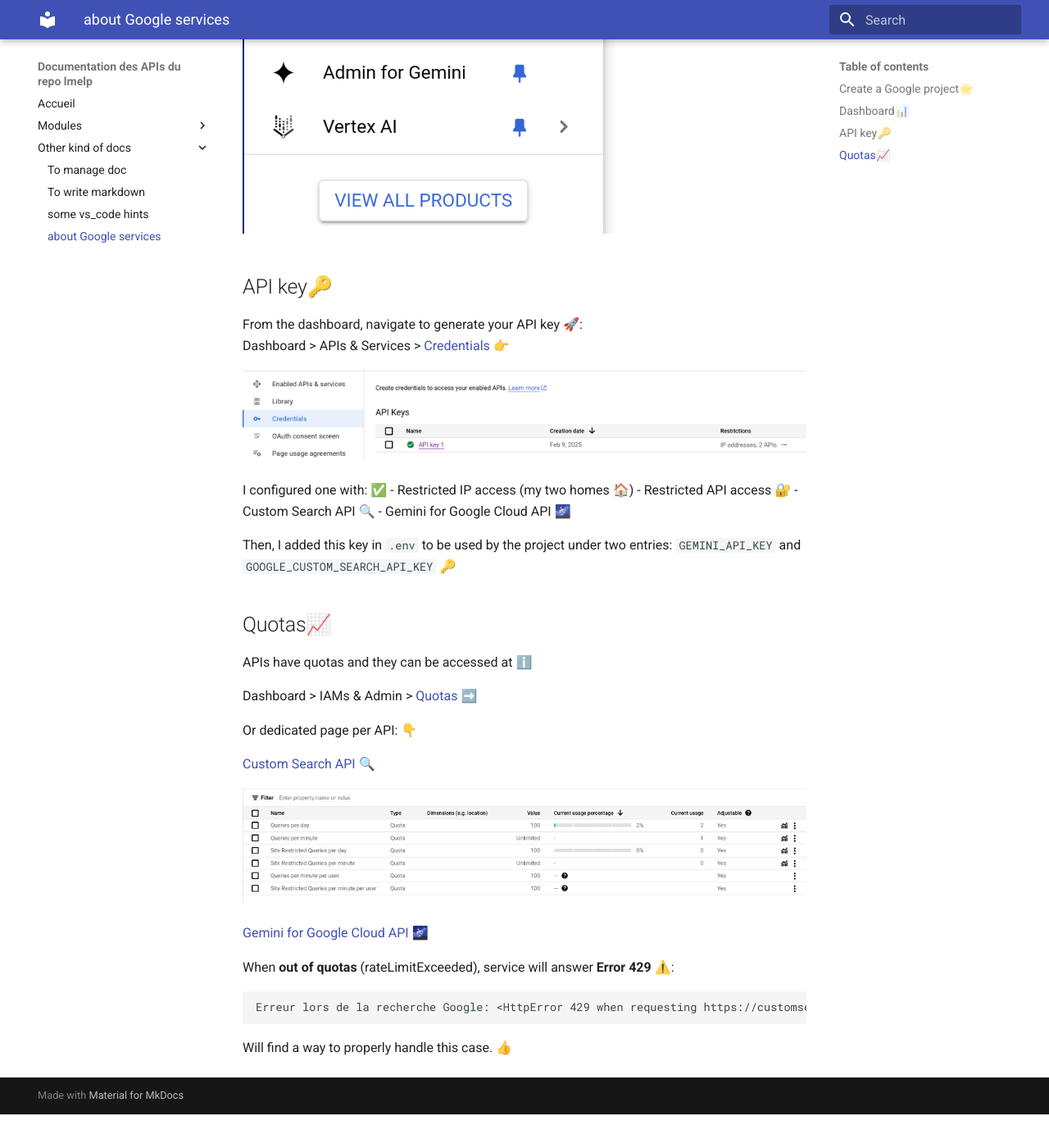
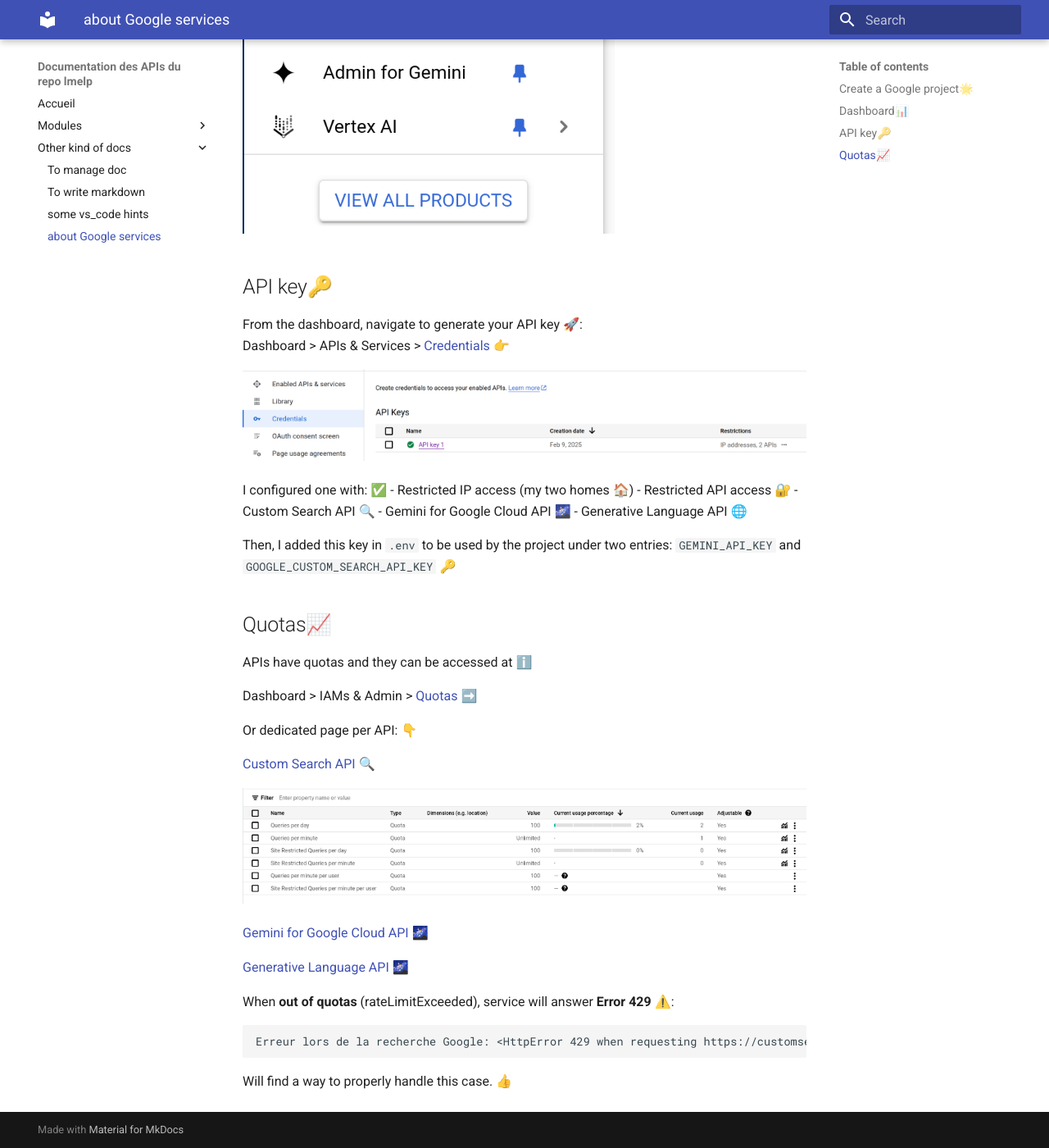
Before and after one commit to castorfou/lmelp, an MkDocs documentation site: the page built from docs/readme_google.md, in a window 1280 px wide and 1400 px high, scrolled down 1359 px. Shown: the whole window at 82% size. Built offline with MkDocs 1.6.1 and Material for MkDocs 9.7.7, drawn with Linux system fonts in a browser that asks for light colours; before the commit the page ends 2718 px from its top, so only the background shows below that.

Commit message:
update doc

````diff
--- a/docs/readme_google.md
+++ b/docs/readme_google.md
@@ -32,6 +32,7 @@
 - Restricted API access 🔐
     - Custom Search API 🔍
     - Gemini for Google Cloud API 🌌
+    - Generative Language API 🌐
 
 Then, I added this key in `.env` to be used by the project under two entries: `GEMINI_API_KEY` and `GOOGLE_CUSTOM_SEARCH_API_KEY` 🔑
 
@@ -49,6 +50,8 @@
 
 [Gemini for Google Cloud API 🌌](https://console.cloud.google.com/apis/api/cloudaicompanion.googleapis.com/quotas)
 
+[Generative Language API 🌌](https://console.cloud.google.com/apis/api/generativelanguage.googleapis.com/quotas)
+
 When **out of quotas** (rateLimitExceeded), service will answer **Error 429** ⚠️:
 
 ```log
````
Also changed, not shown: docs/readme_vscode_hints.md (+1 -1 lines), 3 other files.
